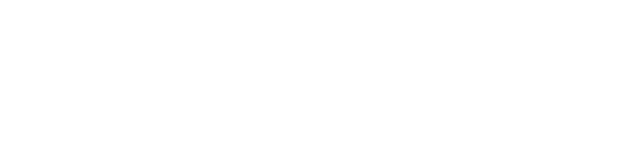
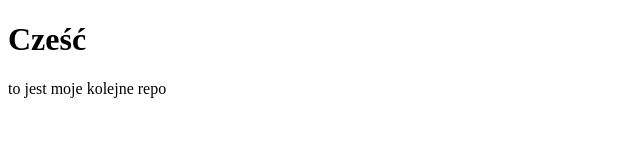
Before and after one commit to Mateoyy/Git-test, a plain HTML site: page index.html in a window 1280 px wide. Shown: the whole page, without its empty margins (0-640 px from the left). Drawn offline with Linux system fonts and the light colour scheme.

Commit message:
added h1 and p

```diff
--- a/index.html
+++ b/index.html
@@ -1,12 +1,18 @@
 <!DOCTYPE html>
 <html lang="pl">
+
 <head>
     <meta charset="UTF-8">
     <meta http-equiv="X-UA-Compatible" content="IE=edge">
     <meta name="viewport" content="width=device-width, initial-scale=1.0">
     <title>Document</title>
 </head>
+
 <body>
 
+    <h1>Cześć</h1>
+    <p>to jest moje kolejne repo</p>
+
 </body>
+
 </html>
```
